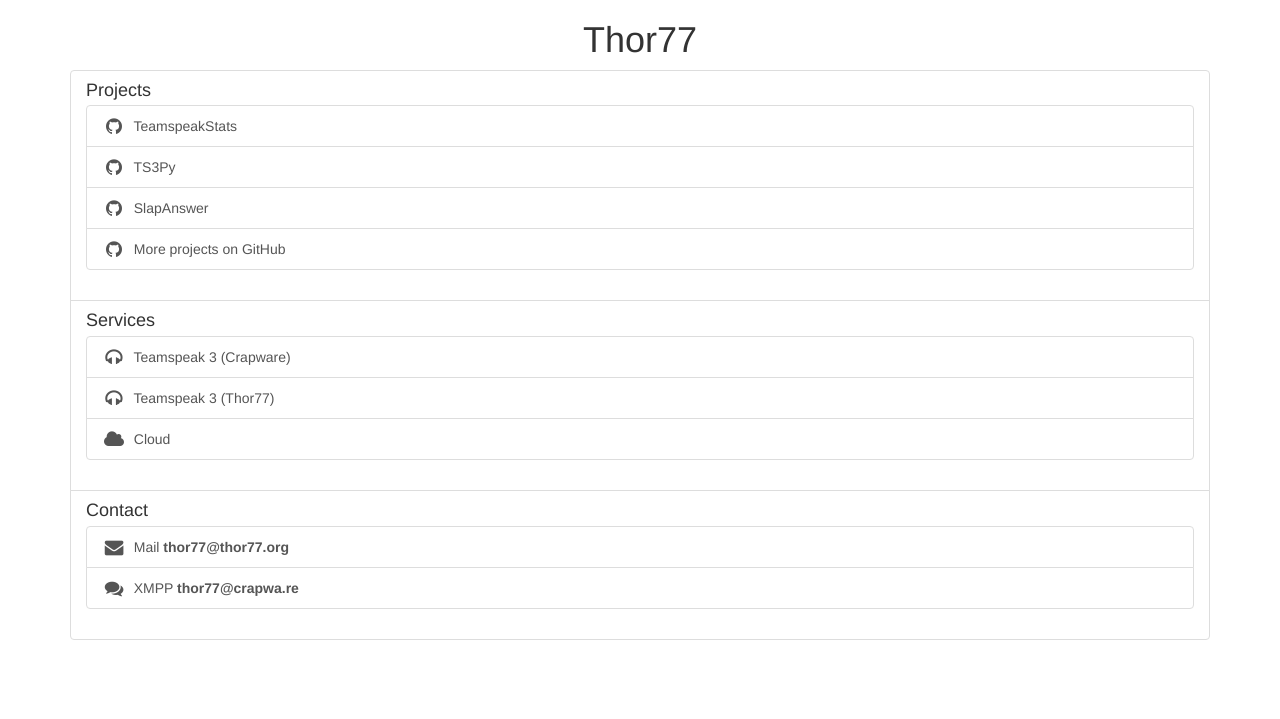
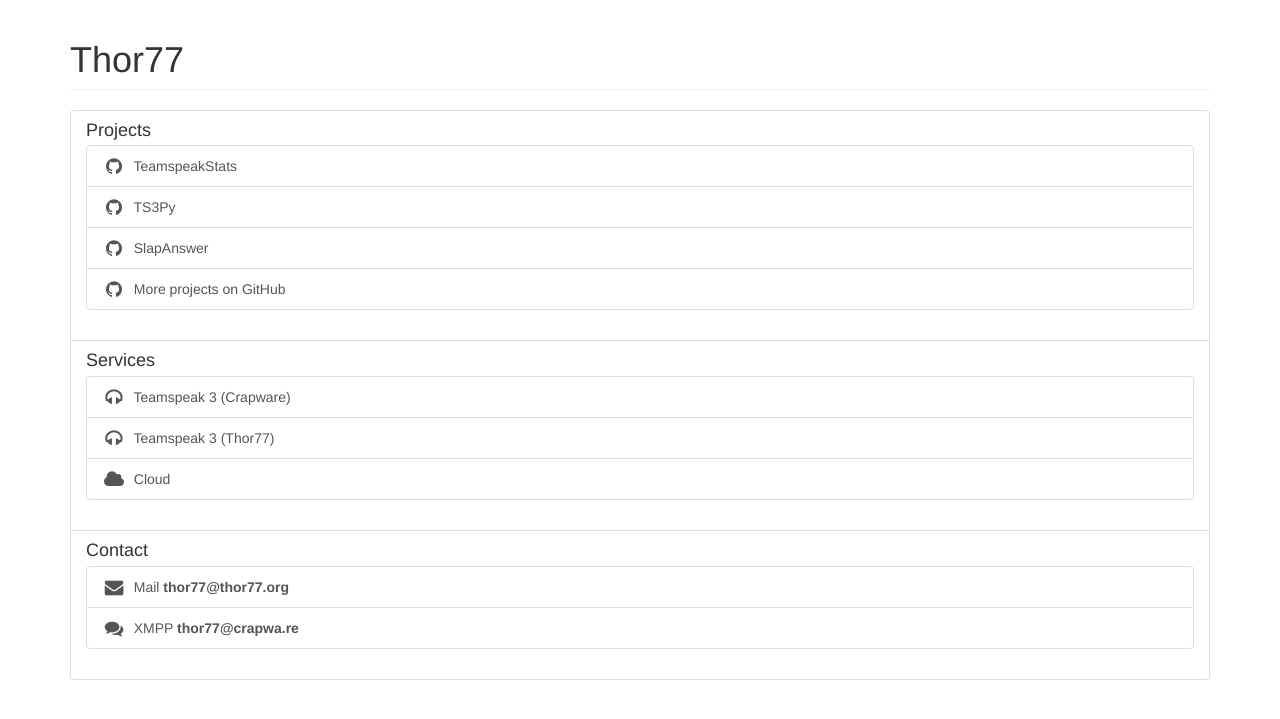
Before and after one commit to Thor77/thor77.org, a Jekyll site: the page built from index.html, in a window 1280 px wide. Shown: the top 719 px of the page. Built offline with Jekyll 4.4.1, drawn with Linux system fonts in a browser that asks for light colours; nearby versions of some CDN libraries.

Commit message:
add bootstrap page-header class to heading

```diff
--- a/index.html
+++ b/index.html
@@ -2,7 +2,7 @@
 layout: default
 title: Thor77
 ---
-<h1 align="center">{{ page.title }}</h1>
+<h1 class="page-header">{{ page.title }}</h1>
 <div class="list-group">
   <div class="list-group-item">
     <h4 class="list-group-item-heading">Projects</h4>
```
